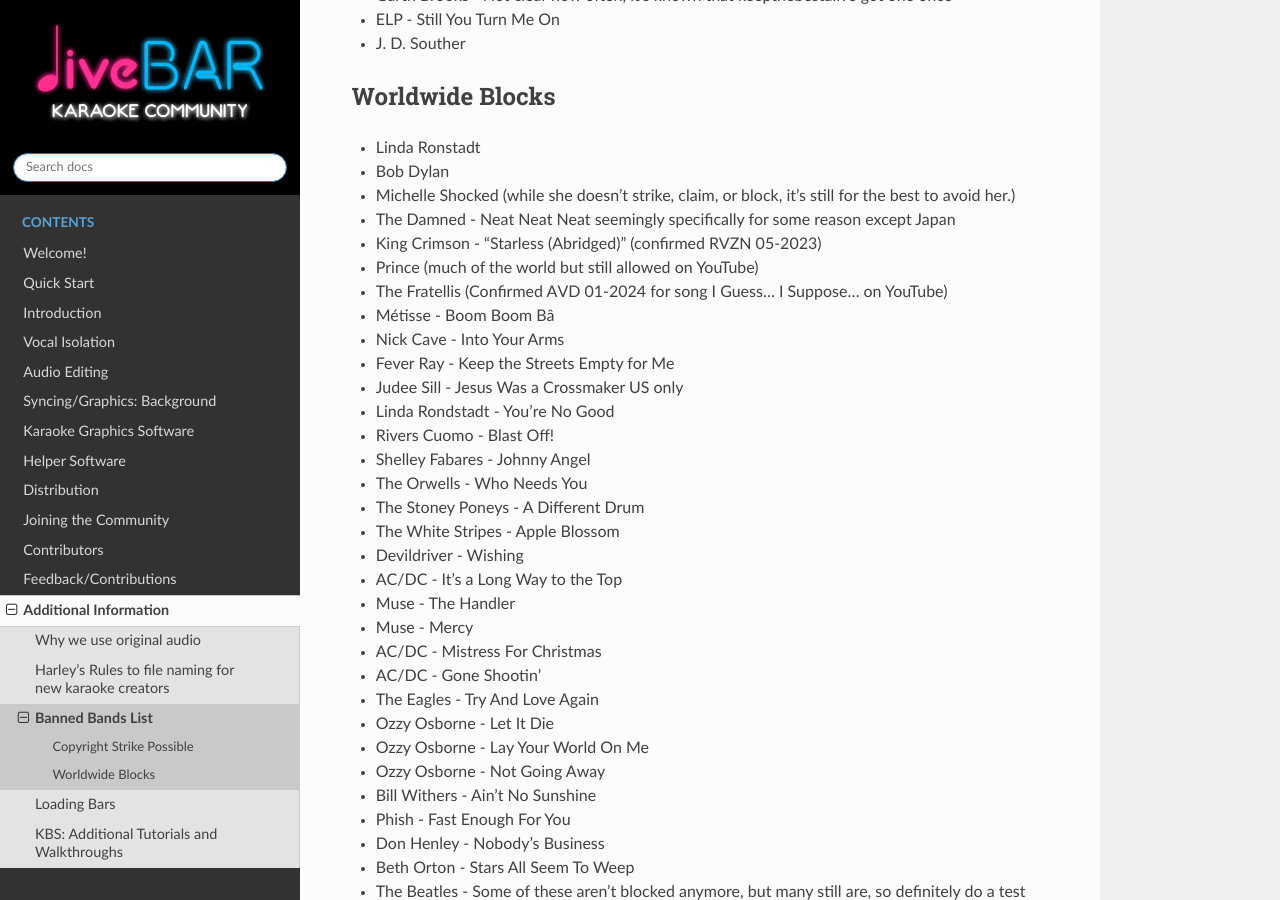
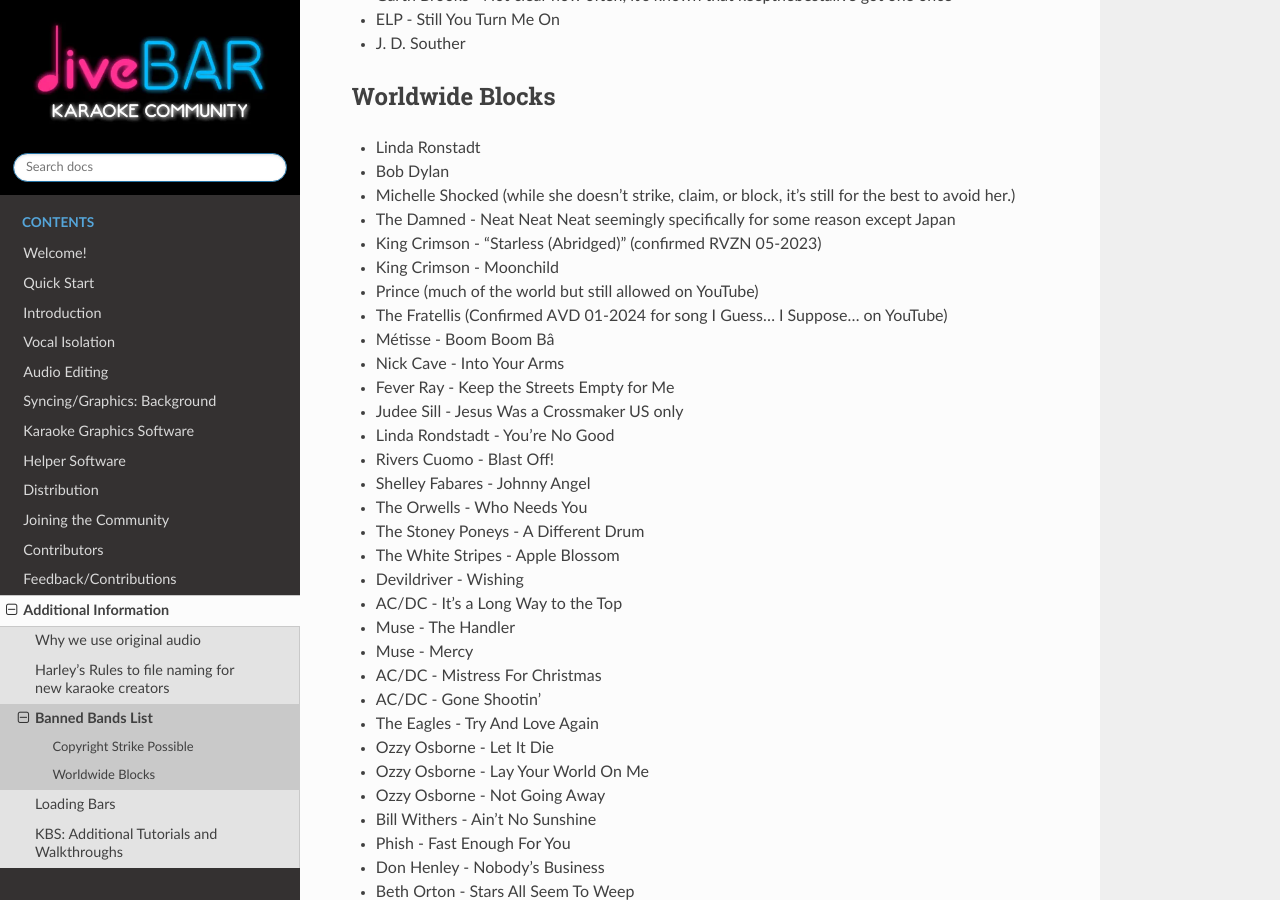
Before and after one commit to diveBarKaraoke/divebar_karaoke_creation_guide, a Sphinx documentation site: the page built from docs/banned_bands.rst, in a window 1280 px wide and 900 px high, scrolled down 1072 px. Built offline with Sphinx 7.4.7 and the Read the Docs theme 2.0.0, drawn with Linux system fonts in a browser that asks for light colours.

Commit message:
One more band I missed from Jul 3

```diff
--- a/docs/banned_bands.rst
+++ b/docs/banned_bands.rst
@@ -47,6 +47,7 @@ Worldwide Blocks
 * Michelle Shocked (while she doesn’t strike, claim, or block, it’s still for the best to avoid her.)
 * The Damned - Neat Neat Neat seemingly specifically for some reason except Japan
 * King Crimson - “Starless (Abridged)” (confirmed RVZN 05-2023)
+* King Crimson - Moonchild
 * Prince (much of the world but still allowed on YouTube)
 * The Fratellis (Confirmed AVD 01-2024 for song I Guess… I Suppose… on YouTube)
 * Métisse - Boom Boom Bâ
```
